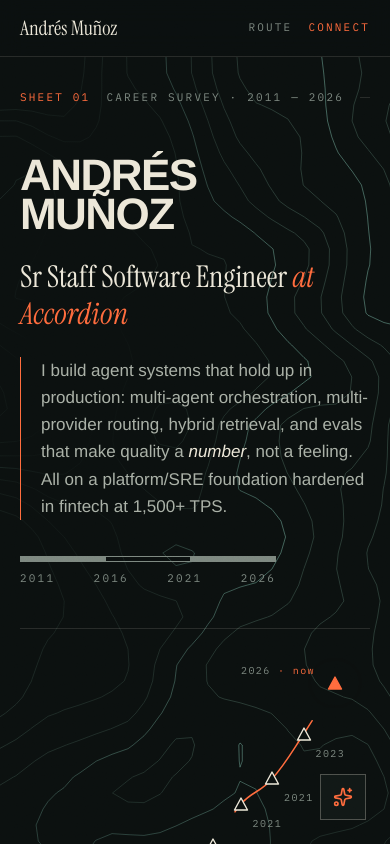
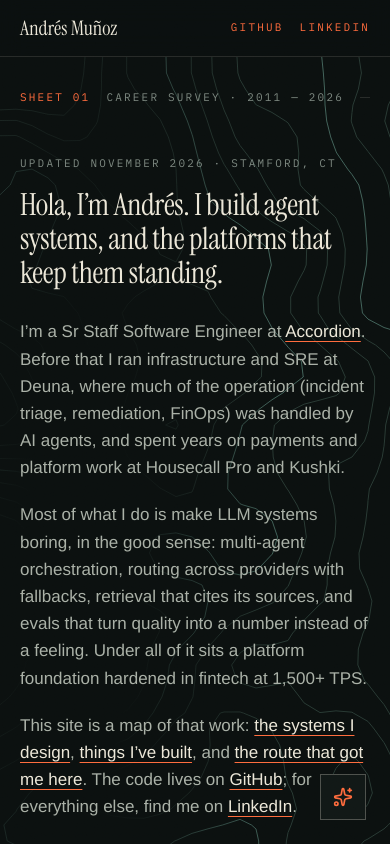
Before and after one commit to andresKillem/personal-brand, a Next.js app: page / in a window 390 px wide. Shown: the top 844 px of the page. Built offline with nearby package versions, Linux system fonts and the light colour scheme; a web font is replaced by a local one.

Commit message:
Turn the hero into an opening post: modest title, first-person intro, inline GitHub and LinkedIn links

```diff
--- a/app/globals.css
+++ b/app/globals.css
@@ -106,6 +106,17 @@ h1, h2, h3, h4 {
 .frame::before { top: -1px; left: -1px; border-width: 1.5px 0 0 1.5px; }
 .frame::after { bottom: -1px; right: -1px; border-width: 0 1.5px 1.5px 0; }
 
+/* ---- Inline links inside the opening post ---- */
+.prose-post a {
+  color: var(--color-ink);
+  text-decoration: underline;
+  text-decoration-color: var(--color-accent);
+  text-decoration-thickness: 1px;
+  text-underline-offset: 4px;
+  transition: color 0.2s;
+}
+.prose-post a:hover { color: var(--color-accent); }
+
 /* ---- Buttons ---- */
 .btn {
   display: inline-flex;
@@ -144,12 +155,8 @@ h1, h2, h3, h4 {
 }
 .beacon { animation: beacon 2.4s cubic-bezier(0.2, 0.6, 0.3, 1) infinite; transform-origin: center; transform-box: fill-box; }
 
-/* Hero route: the line draws itself, then the camps appear along it */
-@keyframes route-draw { from { stroke-dashoffset: 1; } to { stroke-dashoffset: 0; } }
-.route-line {
-  stroke-dasharray: 1;
-  animation: route-draw 2.2s cubic-bezier(0.4, 0, 0.2, 1) 0.4s both;
-}
+/* Hero route: the trail fades in, then the camps appear along it */
+.route-line { animation: camp-in 1.2s ease-out 0.3s both; }
 @keyframes camp-in { from { opacity: 0; } to { opacity: 1; } }
 .route-camp { animation: camp-in 0.5s ease-out both; }
 
--- a/app/page.tsx
+++ b/app/page.tsx
@@ -100,14 +100,22 @@ export default function Home() {
           <nav className="flex items-center gap-4 sm:gap-7 label">
             <a href="#systems" className="hidden sm:inline hover:text-ink transition-colors">Systems</a>
             <a href="#work" className="hidden sm:inline hover:text-ink transition-colors">Work</a>
-            <a href="#route" className="hover:text-ink transition-colors">Route</a>
+            <a href="#route" className="hidden sm:inline hover:text-ink transition-colors">Route</a>
+            <a
+              href={GITHUB_URL}
+              target="_blank"
+              rel="noopener noreferrer"
+              className="text-accent hover:text-ink transition-colors"
+            >
+              GitHub
+            </a>
             <a
               href={LINKEDIN_URL}
               target="_blank"
               rel="noopener noreferrer"
               className="text-accent hover:text-ink transition-colors"
             >
-              Connect
+              LinkedIn
             </a>
           </nav>
           <Altimeter />
@@ -123,7 +131,7 @@ export default function Home() {
         {/* Darkens the terrain behind the title block so the text stays readable */}
         <div
           aria-hidden="true"
-          className="absolute inset-0 bg-[radial-gradient(ellipse_55%_60%_at_18%_30%,var(--color-paper)_20%,transparent_100%)]"
+          className="absolute inset-0 bg-[radial-gradient(ellipse_52%_80%_at_20%_45%,var(--color-paper)_25%,transparent_100%)]"
         />
 
         <RouteMap className="hidden lg:block absolute inset-0" />
@@ -137,40 +145,35 @@ export default function Home() {
             <span className="label hidden sm:inline">0°13′S 78°31′W → 41°03′N 73°32′W</span>
           </div>
 
-          {/* Title block */}
-          <div className="mt-12 lg:mt-16 max-w-xl pointer-events-auto">
-            <h1 className="font-body font-bold uppercase leading-[0.9] tracking-[-0.035em] text-[clamp(2.75rem,6.4vw,5.25rem)] rise rise-1">
-              Andrés
-              <br />
-              Muñoz
+          {/* The opening post */}
+          <article className="mt-12 lg:mt-16 max-w-[34rem] lg:max-w-[46%] pointer-events-auto">
+            <p className="label rise rise-1">Updated November 2026 · Stamford, CT</p>
+            <h1 className="mt-4 font-display text-[clamp(1.9rem,3.2vw,2.5rem)] leading-[1.12] [text-wrap:pretty] rise rise-1">
+              Hola, I’m Andrés. I build agent systems, and the platforms that keep them standing.
             </h1>
-            <p className="mt-6 font-display text-3xl leading-tight rise rise-2">
-              {currentCamp.title}
-              <span className="italic text-accent"> at {currentCamp.company}</span>
-            </p>
-            <p className="mt-6 text-ink-soft border-l border-accent pl-5 rise rise-3">
-              I build agent systems that hold up in production: multi-agent
-              orchestration, multi-provider routing, hybrid retrieval, and evals
-              that make quality a <span className="text-ink italic">number</span>,
-              not a feeling. All on a platform/SRE foundation hardened in fintech
-              at 1,500+ TPS.
-            </p>
-
-            {/* Scale bar */}
-            <div className="mt-9 rise rise-4" aria-hidden="true">
-              <div className="flex h-1.5 w-64 border border-ink-faint">
-                <span className="flex-1 bg-ink-faint" />
-                <span className="flex-1" />
-                <span className="flex-1 bg-ink-faint" />
-              </div>
-              <div className="flex w-64 justify-between label mt-2">
-                <span>2011</span>
-                <span>2016</span>
-                <span>2021</span>
-                <span>2026</span>
-              </div>
+            <div className="prose-post mt-7 space-y-5 text-ink-soft rise rise-2">
+              <p>
+                I’m a {currentCamp.title} at <a href="#route">{currentCamp.company}</a>. Before
+                that I ran infrastructure and SRE at Deuna, where much of the operation
+                (incident triage, remediation, FinOps) was handled by AI agents, and spent
+                years on payments and platform work at Housecall Pro and Kushki.
+              </p>
+              <p>
+                Most of what I do is make LLM systems boring, in the good sense: multi-agent
+                orchestration, routing across providers with fallbacks, retrieval that cites
+                its sources, and evals that turn quality into a number instead of a feeling.
+                Under all of it sits a platform foundation hardened in fintech at 1,500+ TPS.
+              </p>
+              <p>
+                This site is a map of that work: <a href="#systems">the systems I design</a>,{" "}
+                <a href="#work">things I’ve built</a>, and <a href="#route">the route that got me here</a>.
+                The code lives on{" "}
+                <a href={GITHUB_URL} target="_blank" rel="noopener noreferrer">GitHub</a>; for
+                everything else, find me on{" "}
+                <a href={LINKEDIN_URL} target="_blank" rel="noopener noreferrer">LinkedIn</a>.
+              </p>
             </div>
-          </div>
+          </article>
         </div>
 
         {/* On small screens the route sits below the title block */}
--- a/components/RouteMap.tsx
+++ b/components/RouteMap.tsx
@@ -2,8 +2,8 @@ import { camps } from "@/lib/content";
 
 /* ============================================================
    RouteMap — the career plotted on the hero's terrain.
-   Each camp is a marker on the map; the route climbs from the
-   valley (lower left) to the current position (upper right).
+   Each camp is a marker on the map; the route switchbacks up the
+   right side of the hero, from the valley to the current position.
    Positions are percentages of the map area.
    ============================================================ */
 
@@ -11,32 +11,21 @@ type MapPosition = { x: number; y: number; labelSide: "right" | "left" };
 
 /** One position per camp, in the same order as `camps`. */
 const CAMP_POSITIONS: MapPosition[] = [
-  { x: 13, y: 86, labelSide: "right" },
-  { x: 30, y: 82, labelSide: "right" },
-  { x: 43, y: 72, labelSide: "right" },
-  { x: 55, y: 68, labelSide: "right" },
-  { x: 63, y: 55, labelSide: "right" },
-  { x: 72, y: 47, labelSide: "right" },
-  { x: 81, y: 33, labelSide: "right" },
-  { x: 90, y: 17, labelSide: "left" },
+  { x: 64, y: 90, labelSide: "right" },
+  { x: 74, y: 82, labelSide: "right" },
+  { x: 68, y: 70, labelSide: "left" },
+  { x: 79, y: 63, labelSide: "right" },
+  { x: 71, y: 51, labelSide: "left" },
+  { x: 83, y: 43, labelSide: "right" },
+  { x: 75, y: 31, labelSide: "left" },
+  { x: 87, y: 19, labelSide: "right" },
 ];
 
-const TRAILHEAD = { x: 4, y: 93 };
+const TRAILHEAD = { x: 55, y: 97 };
 
+/** A switchback trail: straight legs between camps, like a path drawn on a survey map. */
 function routePath(points: { x: number; y: number }[]): string {
-  let path = `M ${points[0].x} ${points[0].y}`;
-  for (let i = 0; i < points.length - 1; i++) {
-    const previous = points[Math.max(0, i - 1)];
-    const start = points[i];
-    const end = points[i + 1];
-    const next = points[Math.min(points.length - 1, i + 2)];
-    const tension = 0.2;
-    path +=
-      ` C ${start.x + (end.x - previous.x) * tension} ${start.y + (end.y - previous.y) * tension},` +
-      ` ${end.x - (next.x - start.x) * tension} ${end.y - (next.y - start.y) * tension},` +
-      ` ${end.x} ${end.y}`;
-  }
-  return path;
+  return points.map((point, index) => `${index === 0 ? "M" : "L"} ${point.x} ${point.y}`).join(" ");
 }
 
 export function RouteMap({ className = "" }: { className?: string }) {
@@ -56,11 +45,11 @@ export function RouteMap({ className = "" }: { className?: string }) {
       >
         <path
           d={path}
-          pathLength={1}
           fill="none"
           stroke="var(--color-accent)"
           strokeWidth="1.5"
-          strokeLinecap="round"
+          strokeLinejoin="round"
+          strokeDasharray="7 6"
           vectorEffect="non-scaling-stroke"
           className="route-line"
         />
@@ -94,7 +83,7 @@ export function RouteMap({ className = "" }: { className?: string }) {
               </span>
               <span
                 className={`absolute whitespace-nowrap ${
-                  position.labelSide === "right" ? "top-2 left-3" : "bottom-1 right-5 text-right"
+                  position.labelSide === "right" ? "top-2 left-3" : "top-2 right-5 text-right"
                 }`}
               >
                 <span
```
